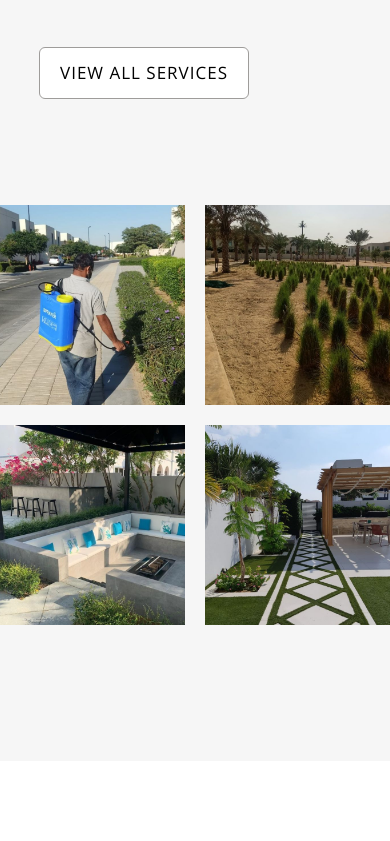
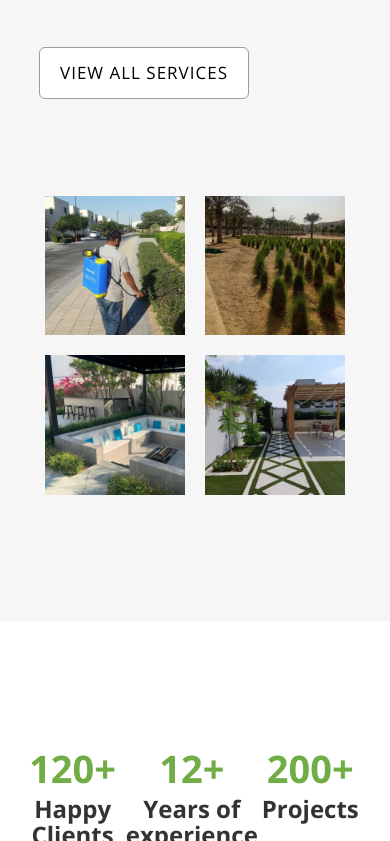
Before and after one commit to Cosmic-Clank/almadenalandscape, a plain HTML site: page index.html in a window 390 px wide. Shown: the part 2362-3203 px from the top of the page. Drawn offline with nearby package versions, Linux system fonts and the light colour scheme; a web font is replaced by a local one.

Commit message:
fixed-ish about image grid responsiveness

```diff
--- a/css/style.css
+++ b/css/style.css
@@ -435,6 +435,11 @@ header .intro-text {
 }
 
 #about .about-container {
+	display: flex;
+	flex-direction: row;
+	justify-content: space-between;
+	align-items: center;
+	gap: 50px;
 	padding: 0 10%;
 }
 
@@ -478,20 +483,12 @@ header .intro-text {
 	margin-top: 20px;
 }
 
-#about .about-content {
-	display: flex;
-	flex-direction: row;
-	justify-content: space-between;
-	align-items: center;
-	gap: 50px;
-}
-
 #about .image-grid {
 	position: relative;
 	display: grid;
-	margin: 5%;
+	margin: 2%;
 
-	width: 420px;
+	width: auto;
 	height: auto;
 	grid-template-columns: 1fr 1fr;
 	grid-template-rows: 1fr 1fr;
@@ -509,7 +506,7 @@ header .intro-text {
 }
 
 @media screen and (max-width: 768px) {
-	#about .about-content {
+	#about .about-container {
 		flex-direction: column-reverse;
 	}
 
--- a/index.html
+++ b/index.html
@@ -97,7 +97,6 @@
   <!-- About Section -->
   <div id="about">
     <div class="about-container">
-      <div class="about-content">
         <div class="image-grid transition fade-in slide-right">
           <img src="img/portfolio/community-maintenance/CM16-small.jpg" alt="image">
           <img src="img/portfolio/community-maintenance/CM20-small.jpg" alt="image">
@@ -126,7 +125,6 @@
           <a href="#services" class="btn btn-custom btn-lg page-scroll">View All Services</a>
         </div>
 
-      </div>
     </div>
   </div>
 
```
